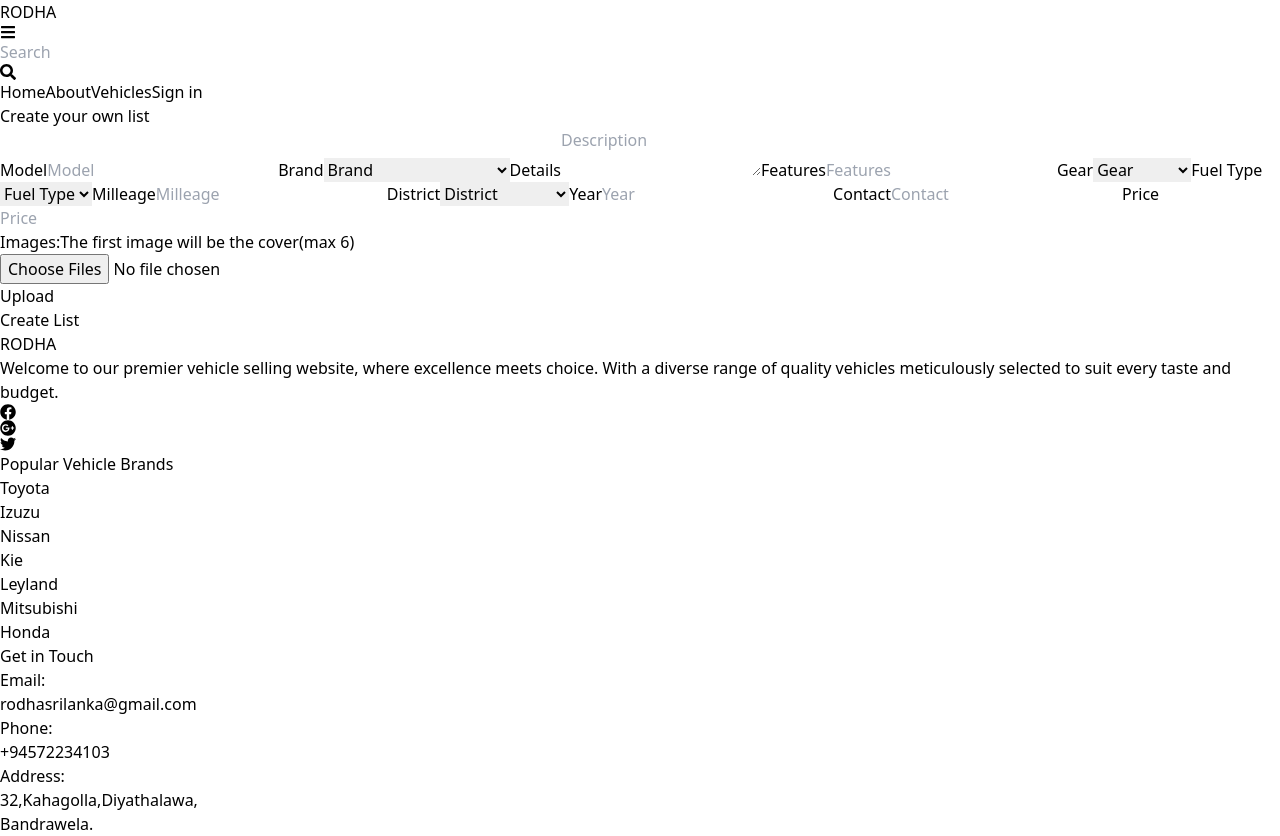
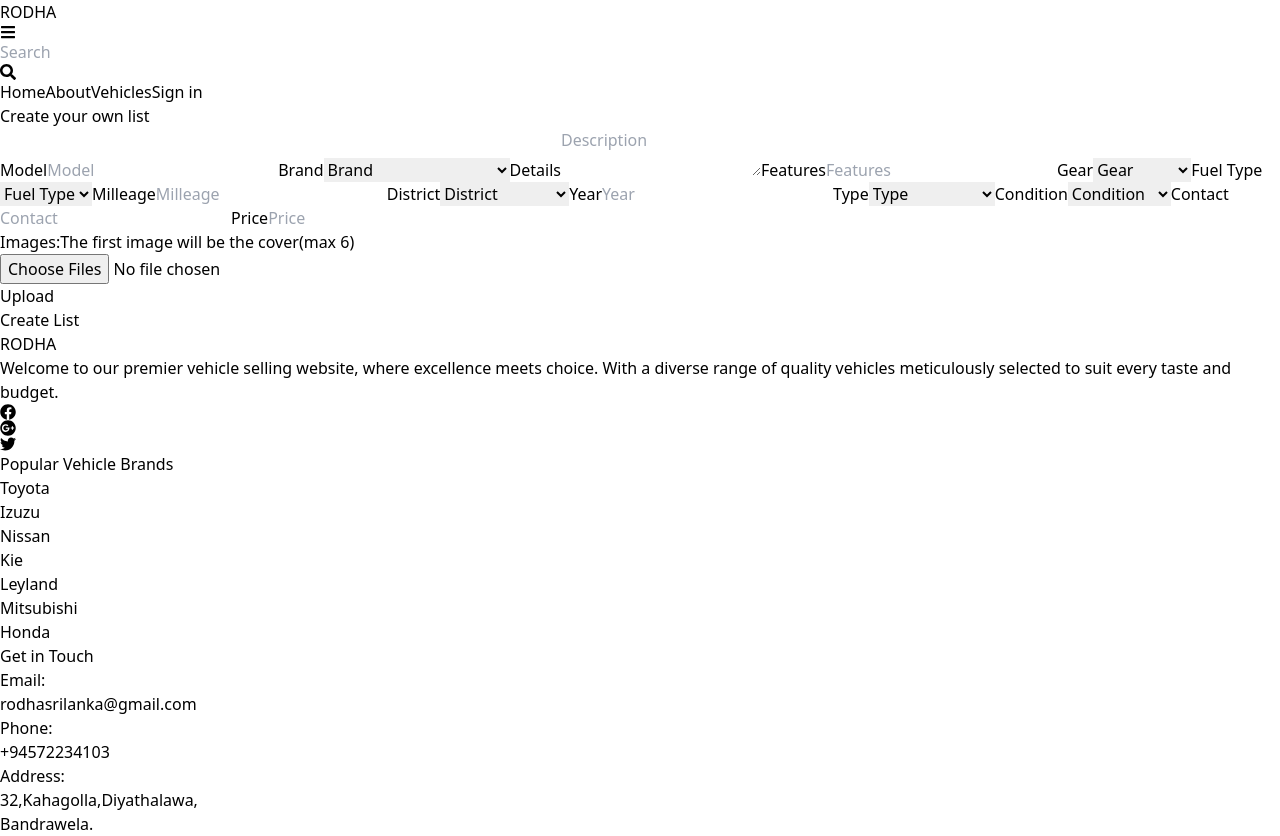
Before and after one commit to KavishkaThushal/Rodha, a React (Vite) app in the folder client/: page /create in a window 1280 px wide. Built offline with nearby package versions, Linux system fonts and the light colour scheme.

Commit message:
create vehicle page

```diff
--- a/client/src/Pages/Create/Create.jsx
+++ b/client/src/Pages/Create/Create.jsx
@@ -25,7 +25,9 @@ function Create() {
         District:'',
         Description:'',
         Contact:'',
-        Features:''
+        Features:'',
+        Condition:'',
+        Type:''
 
     })
     console.log(formData)
@@ -113,8 +115,8 @@ function Create() {
      }
 
   return (
-    <div className='flex w-full items-start sm:items-center justify-start sm:justify-center h-[103vh] sm:h-[150vh]'>
-        <div className='flex flex-col  items-center sm:justify-center  gap-10 w-full sm:w-[70%] h-[80vh] sm:h-[140vh] bg-blue-200 rounded-md '>
+    <div className='flex w-full items-start sm:items-center justify-start sm:justify-center h-[103vh] sm:h-[180vh]'>
+        <div className='flex flex-col  items-center sm:justify-center  gap-10 w-full sm:w-[70%] h-[80vh] sm:h-[160vh] bg-blue-200 rounded-md '>
             <h1 className='flex text-xl sm:text-3xl mt-6 sm:mt-0 font-medium'>Create your own list</h1>
             <div className='flex flex-col sm:flex-row  gap-4 sm:gap-5 w-full sm:w-[140vh] p-5 bg-blue-200 rounded-md'>
                 <div className='flex flex-1 flex-col gap-2'>
@@ -150,7 +152,7 @@ function Create() {
                 <span className='flex flex-row w-full items-center justify-between'>
                 <span className='flex flex-col gap-1'>
                  <label  className='font-medium text-xs'>Gear</label>
-                <select id="Gear"  onChange={handleSubmitData} className='flex text-center rounded-md py-2  h-10 w-32  sm:w-40 font-semibold  focus:outline-none text-blue-500 hover:scale-105 transition-all'>
+                <select id="Gear"  onChange={handleSubmitData} className='flex text-center rounded-md py-2   h-10 w-32  sm:w-40 font-semibold  focus:outline-none text-blue-500 hover:scale-105 transition-all'>
                 <option value=""  className='px-10 font-bold'>Gear</option>
                 <option value="Automatic">Automatic</option>
                 <option value="Manual">Manual</option>
@@ -191,6 +193,34 @@ function Create() {
                 <span className='flex flex-col gap-1'>
                 <label  className='font-medium text-xs'>Year</label>
                 <input type='number' id='Year' onChange={handleSubmitData} placeholder='Year' className='flex w-32 h-10 sm:w-40 p-2 rounded-md focus:outline-none text-blue-500 hover:scale-105 transition-all'/>
+                </span>
+                </span>
+
+                <span className='flex flex-row w-full items-center justify-between'>
+                <span className='flex flex-col gap-1'>
+                 <label  className='font-medium text-xs'>Type</label>
+                <select id="Type"  onChange={handleSubmitData} className='flex text-center rounded-md py-2   h-10 w-32  sm:w-40 font-semibold  focus:outline-none text-blue-500 hover:scale-105 transition-all'>
+                <option value=""  className='px-10 font-bold'>Type</option>
+                <option value="Van">Van</option>
+                <option value="Motorcycle">Motorcycle</option>
+                <option value="ThreeWheeler">ThreeWheeler</option>
+                <option value="Car">Car</option>
+                <option value="Lorry">Lorry</option>
+                <option value="Bus">Bus</option>
+                <option value="SUV">SUV</option>
+                <option value="Heavy Duty">Heavy Duty</option>
+                <option value="Double Cab">Double Cab</option>
+                </select>
+                </span>
+
+                <span className='flex flex-col gap-1'>
+                <label  className='font-medium text-xs'>Condition</label>
+                <select id="Condition" onChange={handleSubmitData} className='flex text-center rounded-md py-2  h-10 w-32  sm:w-40 font-semibold  focus:outline-none text-blue-500 hover:scale-105 transition-all'>
+                <option value=""  className='px-10 font-bold'>Condition</option>
+                <option value="Brand New">Brand New</option>
+                <option value="Used">Used</option>
+
+                </select>
                 </span>
                 </span>
 
--- a/client/src/Pages/Details/Details.jsx
+++ b/client/src/Pages/Details/Details.jsx
@@ -17,7 +17,7 @@ function Details() {
 
     const id = pathname.split("/").slice(-1)[0];
     const [data,setData]=useState(null)
-    console.log(data)
+
 
     useEffect(()=>{
          const fetchData=async()=>{
@@ -55,7 +55,7 @@ function Details() {
     }
 
   return (
-    <div className='flex w-full gap-8 my-8 flex-col items-center sm:justify-center justify-start sm:max-h-[150vh] max-h-[100vh]  '>
+    <div className='flex w-full gap-8 my-12 flex-col items-center sm:justify-center justify-start sm:max-h-[150vh] max-h-[100vh]  '>
         <div className='flex w-full p-5 sm:p-0 sm:w-[40%]'>
         <Swiper className='s-swiper' slidesPerView={slidersettings.slidesPerView} spaceBetween={slidersettings.spaceBetween} breakpoints={slidersettings.breakpoints}>
                 <SliderButtons/>
--- a/client/src/Pages/Profile/Profile.jsx
+++ b/client/src/Pages/Profile/Profile.jsx
@@ -174,7 +174,7 @@ function Profile() {
 
   }
   return (
-    <div className='flex w-full justify-center items-center sm:mt-10 sm:items-start mb-20 sm:mb-0 h-[55vh] sm:h-[150vh] ' >
+    <div className='flex w-full justify-center items-center sm:mt-10 sm:items-start mb-20 sm:mb-10 ' >
       <div className='flex flex-col p-5  w-[70%] sm:w-[30%]  gap-4 sm:gap-10  justify-center rounded-md  bg-blue-200' >
         <div className='flex flex-col items-center '>
 
--- a/client/src/Pages/Vehicles/Vehicles.jsx
+++ b/client/src/Pages/Vehicles/Vehicles.jsx
@@ -1,7 +1,7 @@
 import React, { useEffect, useState } from 'react'
 import Card from '../../components/Card/Card'
 import axios from 'axios'
-
+import video from '../../assets/hero.mp4'
 function Vehicles() {
     const [data,setData]=useState("")
    useEffect(()=>{
@@ -21,20 +21,19 @@ function Vehicles() {
 
   return (
     <>
-    <div className='flex flex-row w-full '>
-      <span className='flex flexcol w-[30%] bg-slate-400'>
+    <div className='flex flex-col w-full  items-center '>
+      <div className='flex w-full h-[40vh] bg-slate-500'>
+      <video className= " w-full h-full object-cover opacity-40" src={video} muted autoPlay loop type="video/mp4"/>
+      <h1 className='absolute top-40 right-[54vh] z-50 text-4xl font-semibold'>SRI LANKAN BIGGEST VEHICLE MARKET</h1>
+      </div>
 
-      </span>
-      <div className='flex bg-red-600 w-full'>
-      <div className='grid grid-cols-2 gap-4 m-5 ' >
+    <div className='grid grid-cols-3 gap-4 my-10 mx-10  '>
       {
         data && data.map((card,i)=>(<Card key={i} data={card}/>))
       }
 
 
     </div>
-      </div>
-
     </div>
 
 
```
Also changed, not shown: 2 other files (tests, documents, lock files or other folders).
